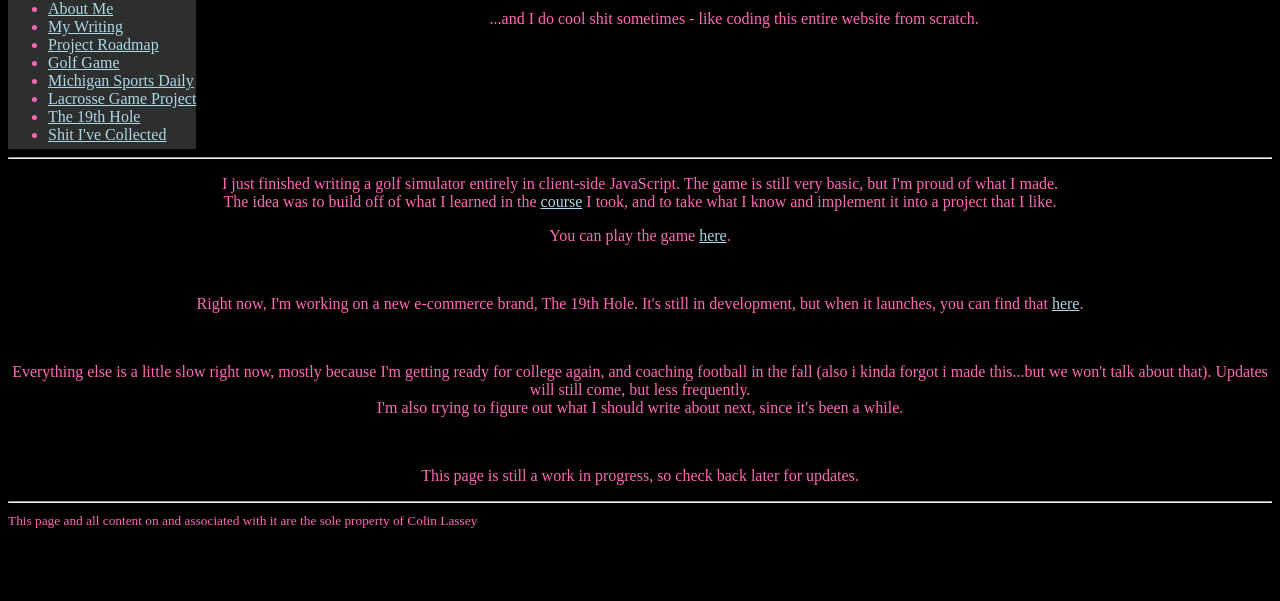
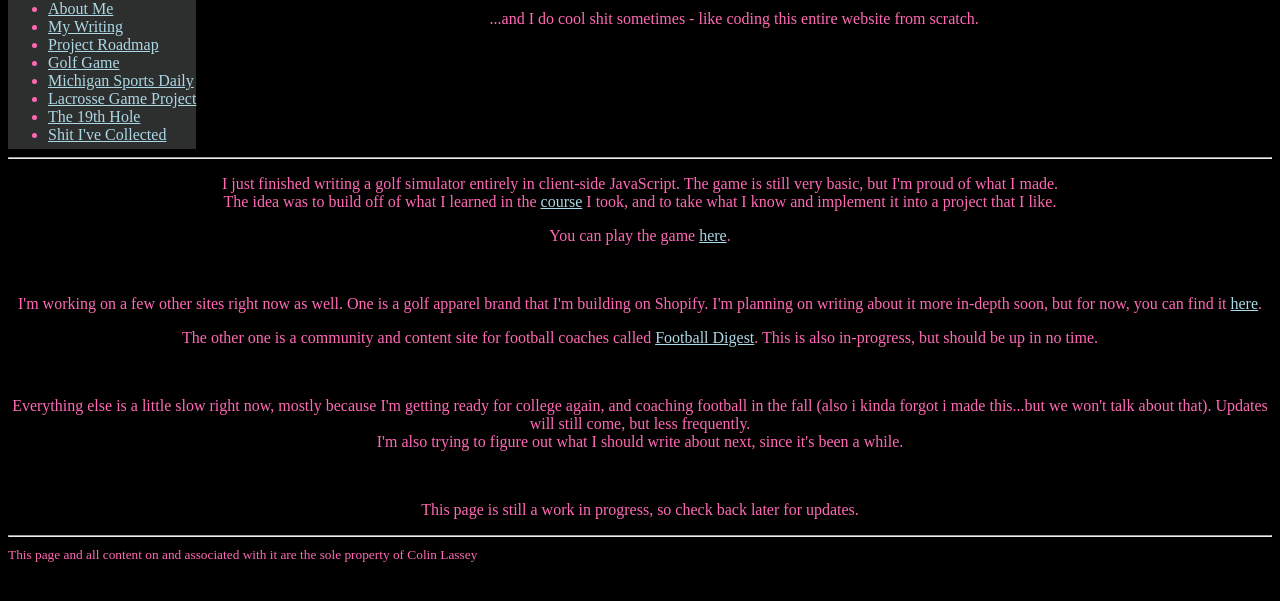
Before and after one commit to cklgaming/cklgaming.github.io, a plain HTML site: page index.html in a window 1280 px wide. Shown: the part 65-666 px from the top of the page. Drawn offline with Linux system fonts and the light colour scheme.

Commit message:
Added Football Digest

```diff
--- a/index.html
+++ b/index.html
@@ -41,7 +41,8 @@
     <p>I just finished writing a golf simulator entirely in client-side JavaScript. The game is still very basic, but I'm proud of what I made.<br>
         The idea was to build off of what I learned in the <a href="https://freecodecamp.org">course</a> I took, and to take what I know and implement it into a project that I like.</p>
             <p>You can play the game <a href="https://cklgaming.github.io/lawnChairSimulator">here</a>.</p><br>
-    <p>Right now, I'm working on a new e-commerce brand, The 19th Hole. It's still in development, but when it launches, you can find that <a href="https://19thholegolf.us">here</a>.</p><br>
+    <p>I'm working on a few other sites right now as well. One is a golf apparel brand that I'm building on Shopify. I'm planning on writing about it more in-depth soon, but for now, you can find it <a href="https://19thholegolf.co">here</a>.</p>
+    <p>The other one is a community and content site for football coaches called <a href="https://footballdigest.co">Football Digest</a>. This is also in-progress, but should be up in no time.</p><br>
 
     <p>Everything else is a little slow right now, mostly because I'm getting ready for college again, and coaching football in the fall (also i kinda forgot i made this...but we won't talk about that). Updates will still come, but less frequently.<br>
                 I'm also trying to figure out what I should write about next, since it's been a while.</p><br>
```
Also changed, not shown: roadmap.html (+4 -0 lines), shit-i-collected.html (+1 -1 lines), 1 other file.
